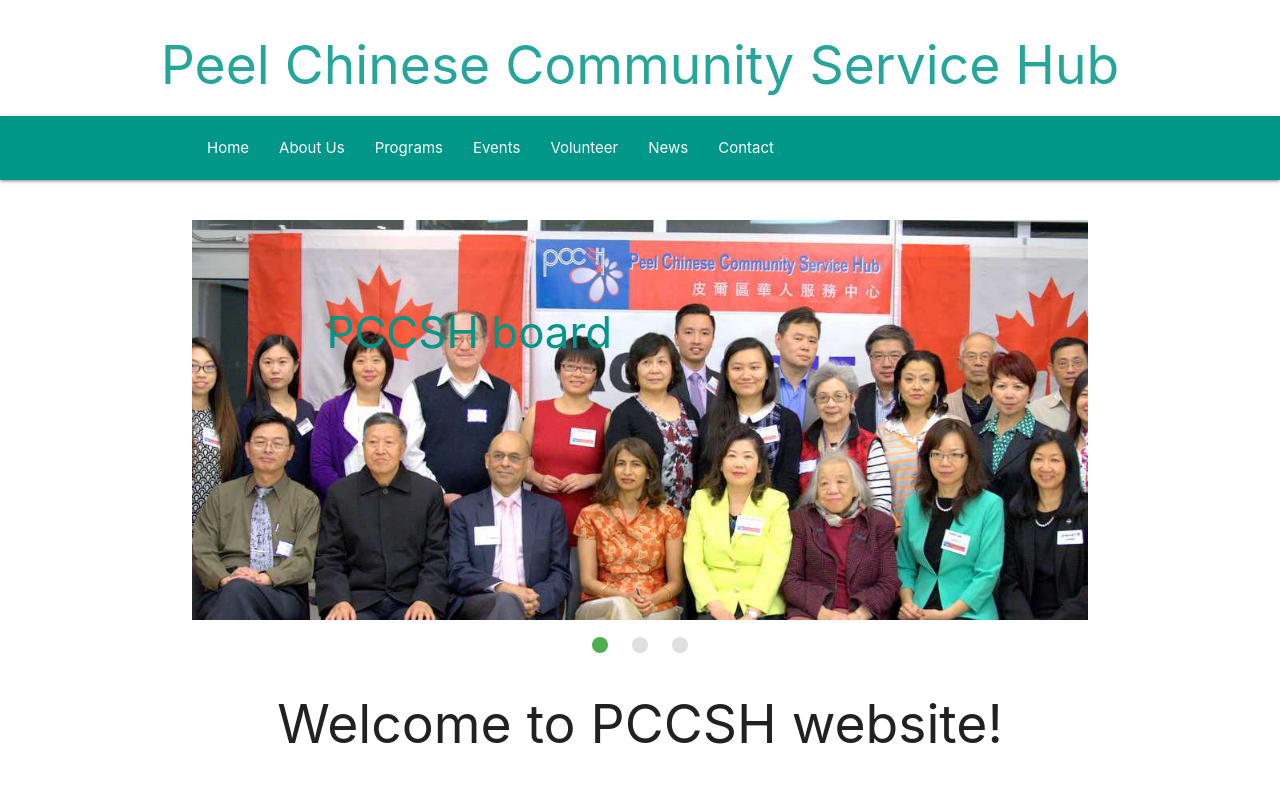
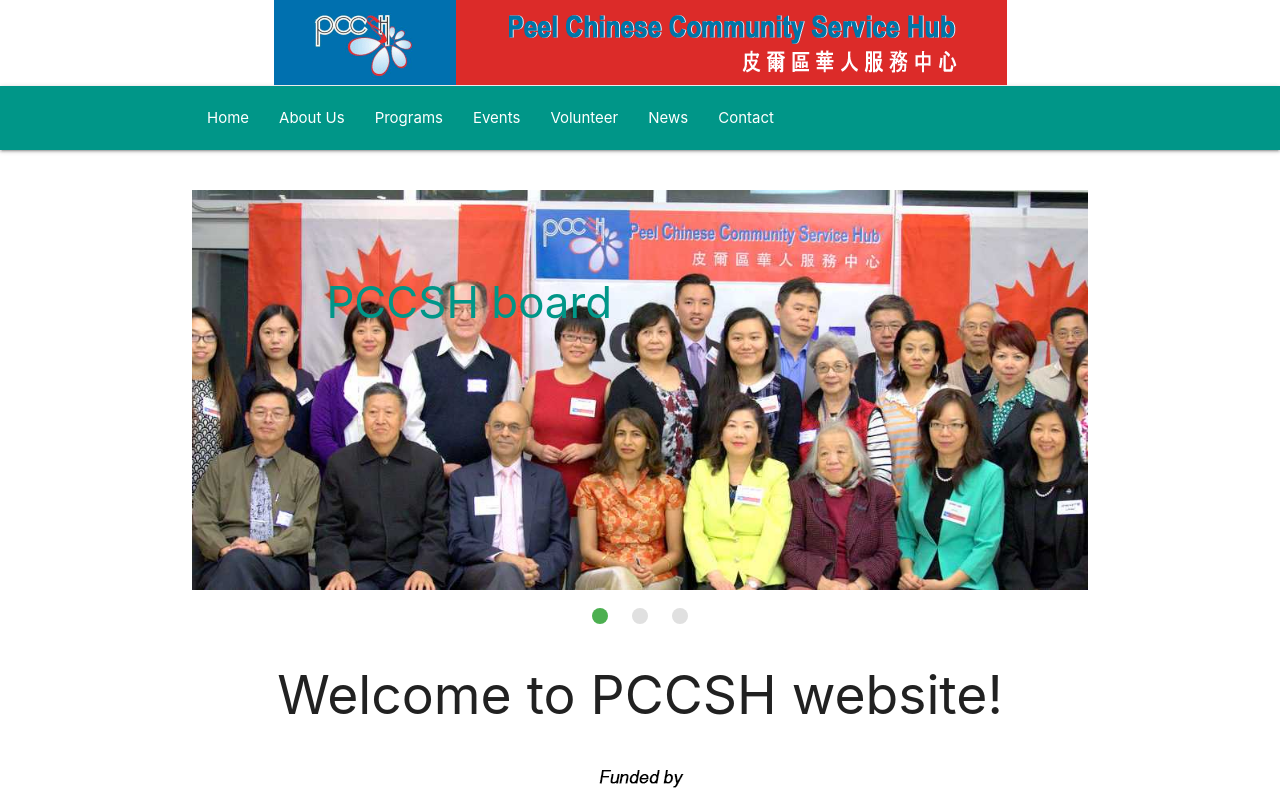
Before and after one commit to susanliubc/PCCSH_website_webpack, a React app: page / in a window 1280 px wide. Shown: the top 792 px of the page. Built offline with nearby package versions, Linux system fonts and the light colour scheme.

Commit message:
add logo

```diff
--- a/src/app/App.js
+++ b/src/app/App.js
@@ -1,6 +1,7 @@
 import React, { Component } from 'react';
 import Navbar from '../components/Navbar';
 import { Route, BrowserRouter, Switch } from 'react-router-dom';
+import newlogo from '../components/images/newlogo.png';
 import Home from '../components/Home';
 import About from '../components/About';
 import Program from '../components/Program';
@@ -18,7 +19,7 @@
                 <div className='App'>
                     <header>
                         <div className="title">
-                            <h2 className="center teal-text text-lighten-1">Peel Chinese Community Service Hub</h2>
+                            <img className="funded responsive-img center-block" src={newlogo} alt=""/>
                         </div>
                         <Navbar />
                     </header>
```
Also changed, not shown: src/components/images/newlogo.png (added).
